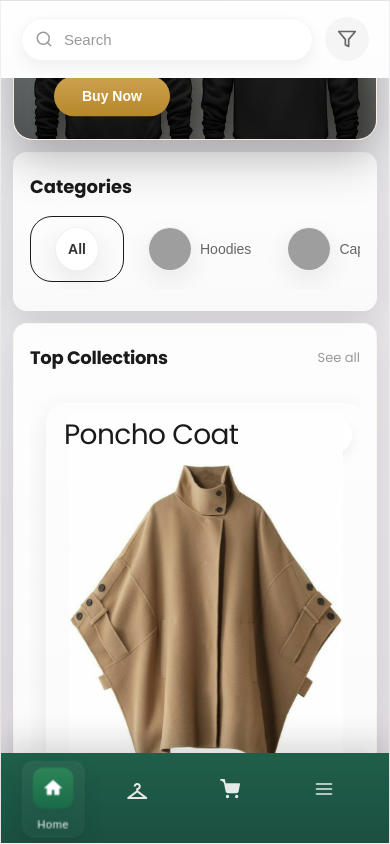
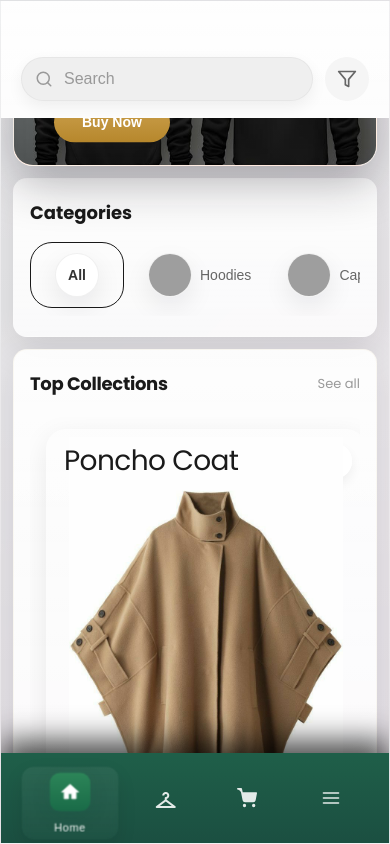
Before and after one commit to enochstanhope-source/EMMYSTORE, a plain HTML site: page index.html in a window 390 px wide. Drawn offline with nearby package versions, Linux system fonts and the light colour scheme; grey boxes are pictures that could not be loaded.

Commit message:
Add files via upload

```diff
--- a/scripts/index.js
+++ b/scripts/index.js
@@ -124,12 +124,13 @@ if (searchInput) {
         // search input change - no-op in production
     });
 
+    // Keep focus styling in CSS rather than inline style so we avoid layout jank or overrides
+    // Add/remove a class on focus to handle cases where JS manages focus programmatically
     searchInput.addEventListener('focus', function() {
-        this.style.boxShadow = '0 0 0 3px rgba(45, 134, 89, 0.15)';
+        this.classList.add('is-focused');
     });
-
     searchInput.addEventListener('blur', function() {
-        this.style.boxShadow = 'none';
+        this.classList.remove('is-focused');
     });
 }
 
--- a/styles/index.css
+++ b/styles/index.css
@@ -16,6 +16,8 @@ body {
                 linear-gradient(135deg, var(--lux-1) 0%, var(--lux-2) 70%);
     color: #f4f4f4;
     overflow: hidden;
+    -webkit-text-size-adjust: 100%; /* prevent mobile browser text auto-scaling */
+    -ms-text-size-adjust: 100%;
 
 }
 
@@ -120,6 +122,7 @@ body {
     display: flex;
     gap: 12px;
     align-items: center;
+    padding-top: 40px; /* added padding as requested */
 }
 .search-wrapper {
     flex: 1;
@@ -142,8 +145,8 @@ body {
     padding: 12px 16px 12px 42px;
     border: 1px solid rgba(0,0,0,0.04);
     border-radius: 28px;
-    background: #fff;
-    font-size: 15px;
+    background: #efefef; /* make input background grey */
+    font-size: 16px; /* 16px prevents iOS/Android from zooming on focus */
     color: #1a1a1a;
     transition: all 0.3s ease;
     box-shadow: 0 6px 16px rgba(0,0,0,0.06);
@@ -155,7 +158,14 @@ body {
 
 .search-input:focus {
     outline: none;
-    background: #efefef;
+    background: #e8e8e8; /* slightly darker on focus for subtle contrast */
+    box-shadow: 0 0 0 2px rgba(45, 134, 89, 0.1);
+}
+
+/* class-based focus styling for JS-managed focus to avoid inline style overrides */
+.search-input.is-focused {
+    outline: none;
+    background: #e8e8e8;
     box-shadow: 0 0 0 2px rgba(45, 134, 89, 0.1);
 }
 
@@ -850,6 +860,9 @@ body {
     left: 0;
     right: 0;
     height: 90px;
+    min-height: 90px; /* lock height so nav doesn't resize */
+    max-height: 90px;
+    box-sizing: border-box; /* ensure padding doesn't expand the visual size */
     background: linear-gradient(180deg, #1f5f49 0%, #1b4f41 100%);
     display: flex;
     justify-content: space-around;
@@ -859,8 +872,8 @@ body {
     z-index: 1000;
     border-top-left-radius: 0;
     border-top-right-radius: 0;
-
-    box-shadow: 0 -12px 30px rgba(0, 0, 0, 0.14);
+    border: none; /* remove any visible border around the nav */
+    box-shadow: 0 -12px 30px rgba(0, 0, 0, 0.72); /* stronger black shadow */
 }
 
 @media (max-width: 768px) {
@@ -868,13 +881,14 @@ body {
         border-radius: 0;
         padding-left: 21px; /* add horizontal padding for mobile */
         padding-right: 21px;
+        border: none; /* ensure no border from container shows through on mobile */
     }
 }
 
 @media (min-width: 769px) {
     .bottom-nav {
         padding-top: 16px;
-        height: 90px;
+        height: 90px; /* keep same fixed height */
     }
 }
 
@@ -889,7 +903,7 @@ body {
     --nav-duration: 640ms;
     --nav-ease: cubic-bezier(0.18, 0.84, 0.22, 1);
     flex: 1;
-    height: 60px;
+    height: 100%; /* fill the fixed-height bottom-nav so item height is stable */
     border: none;
     background: transparent;
     color: #fff;
@@ -897,7 +911,7 @@ body {
     display: flex;
     flex-direction: column;
     align-items: center;
-    justify-content: flex-start;
+    justify-content: center; /* center icon + label vertically inside the fixed height */
     gap: 6px;
     transition: background 360ms ease, transform var(--nav-duration) var(--nav-ease), box-shadow var(--nav-duration) var(--nav-ease), padding 360ms ease, width 360ms ease, flex 360ms ease, max-width 360ms ease, opacity var(--nav-duration) var(--nav-ease);
     transform: translateY(0) scale(1);
@@ -931,7 +945,7 @@ body {
 
 @media (min-width: 769px) {
     .nav-btn {
-        height: 70px;
+        height: 100%; /* keep consistent with bottom nav height */
     }
 }
 
@@ -954,21 +968,21 @@ body {
     border-radius: 12px; /* slightly smaller pill */
     color: #ffffff;
     font-weight: 700;
-    padding: 6px 10px;
-    margin-top: -4px; /* smaller lift for less pop */
-    transform: translateY(-6px) scale(1.01);
-    height: auto;
+    /* keep the nav height constant: do not change flex, height, or margins */
+    padding: 6px 10px; /* horizontal padding ok, vertical padding will be within height */
+    transform: translateY(-4px) scale(1.01); /* only a transform for visual lift - doesn't affect layout */
     opacity: 1;
     box-shadow: 0 8px 20px rgba(10, 10, 10, 0.10), inset 0 1px 0 rgba(255,255,255,0.02);
+    /* keep flex the same to avoid layout change */
     width: auto;
-    flex: 0 0 auto; /* let active button size itself so it becomes a pill while others remain flexible */
+    flex: 1; /* keep equal width, avoid reshaping the nav */
     display: flex; /* keep same display to avoid layout jump */
     flex-direction: column; /* keep icon above label */
     align-items: center;
     justify-content: center;
     gap: 4px;
     backdrop-filter: blur(4px); /* more compact blur */
-    border: 1px solid rgba(255,255,255,0.04);
+    border: none; /* remove white border for active pill */
     transition: transform var(--nav-duration) var(--nav-ease), box-shadow var(--nav-duration) var(--nav-ease), background 360ms ease, flex 360ms ease, width 360ms ease, padding 360ms ease, opacity var(--nav-duration) var(--nav-ease);
 }
 
@@ -1050,14 +1064,14 @@ body {
 
 @media (min-width: 769px) {
     .nav-btn.active {
-        height: 76px;
+        height: 100%; /* keep consistent with fixed bottom nav height */
     }
 }
 
 .nav-icon-wrap {
     display: inline-flex;
-    width: 36px;
-    height: 36px;
+    width: 40px; /* keep default same as active to avoid size shifts */
+    height: 40px;
     align-items: center;
     justify-content: center;
     border-radius: 50%;
```
